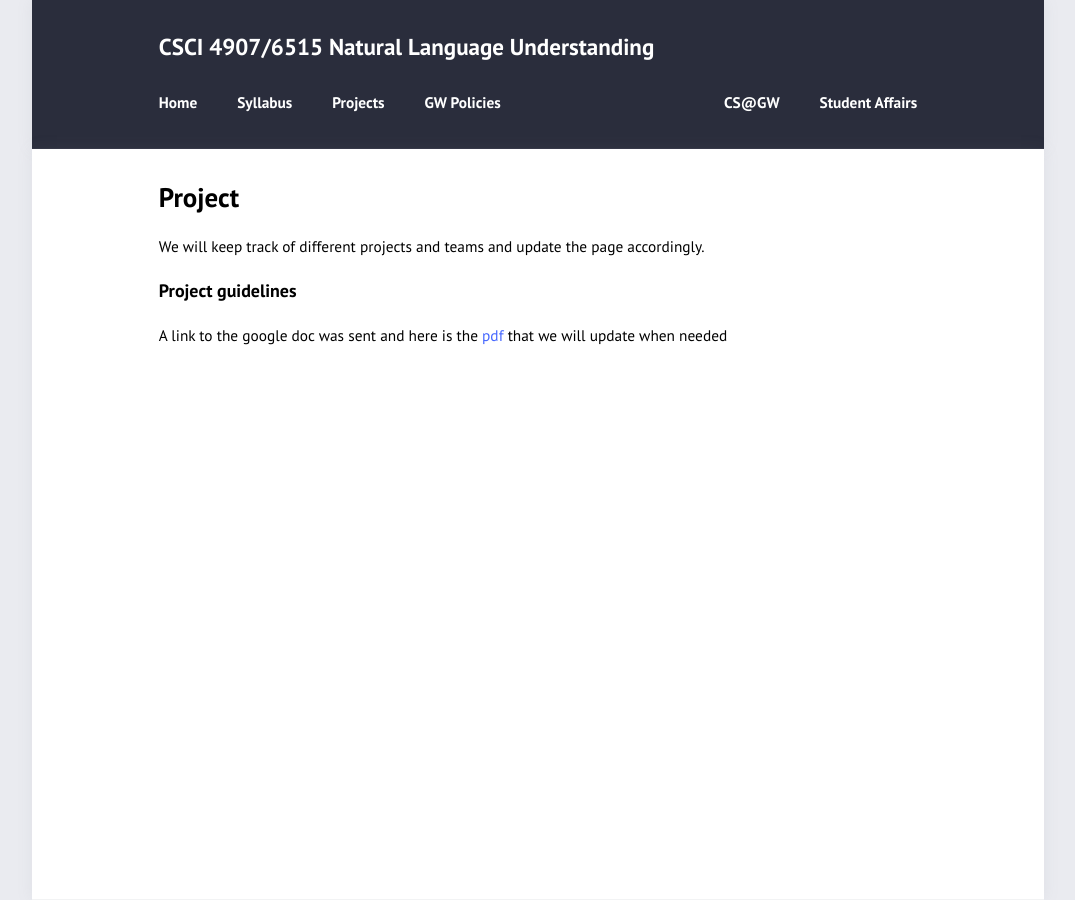
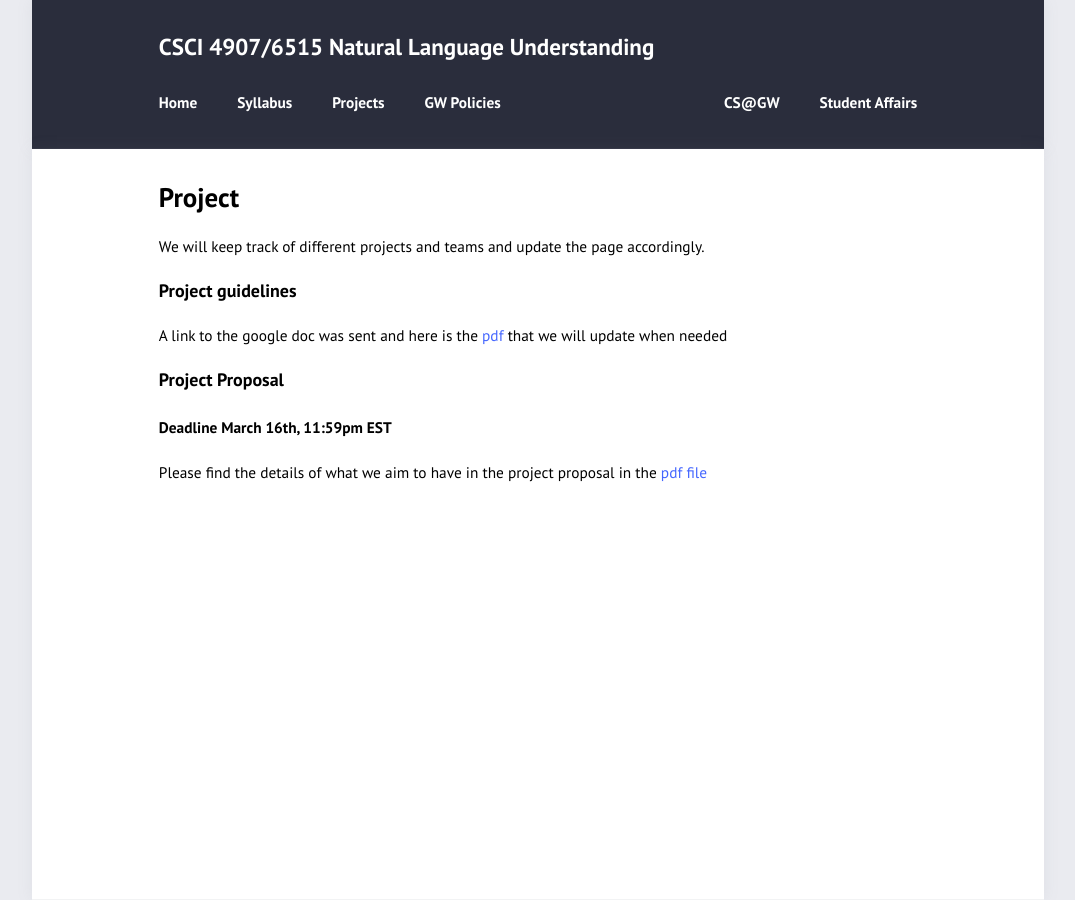
Before and after one commit to azirikly/nlu-gw26, a Jekyll site: the page built from projects.md, in a window 1280 px wide. Shown: the whole page, without its empty margins (102-1177 px from the left). Built offline with Jekyll 4.4.1, drawn with Linux system fonts in a browser that asks for light colours.

Commit message:
Add project proposal section with deadline
Added project proposal section with deadline and details.

```diff
--- a/projects.md
+++ b/projects.md
@@ -8,3 +8,7 @@ We will keep track of different projects and teams and update the page according
 
 ### Project guidelines
 A link to the google doc was sent and here is the [pdf](slides/Project guidelines.pdf) that we will update when needed
+
+### Project Proposal
+#### Deadline March 16th, 11:59pm EST
+Please find the details of what we aim to have in the project proposal in the [pdf file](slides/NLU project proposal template.pdf)
```
